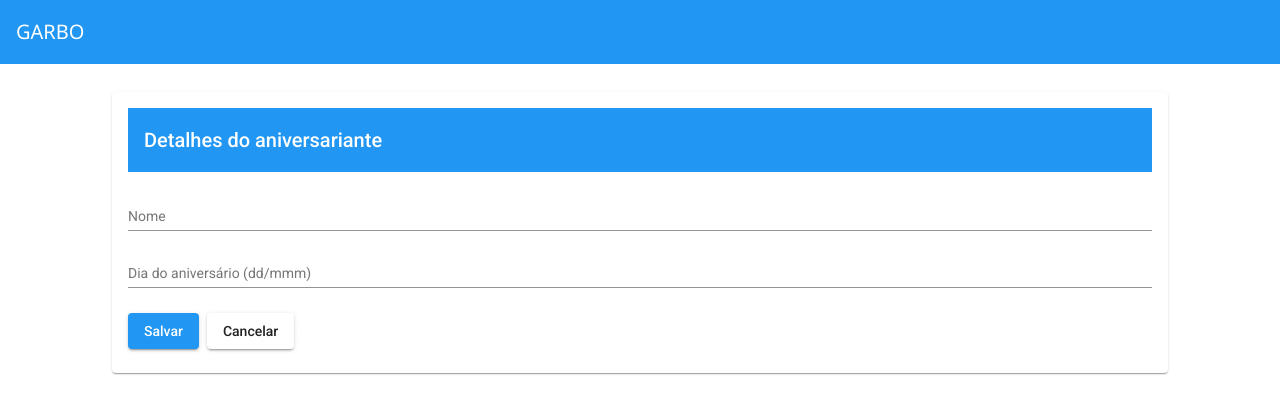
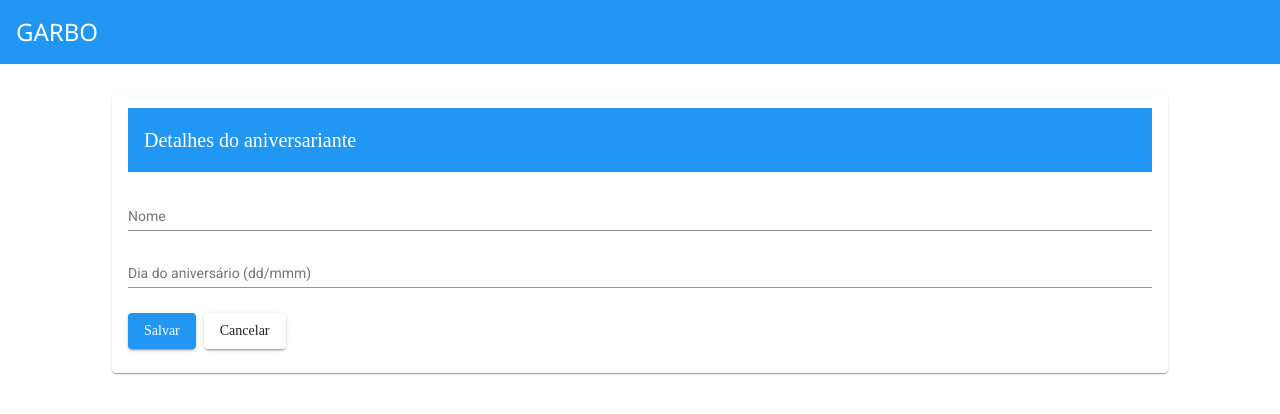
Before and after one commit to pegonsLog/aniversariantes, an Angular app: page /new in a window 1280 px wide. Shown: the top 414 px of the page. Built offline with nearby package versions, Linux system fonts and the light colour scheme.

Commit message:
16/11-trabalho

```diff
--- a/src/app/app.component.html
+++ b/src/app/app.component.html
@@ -1,6 +1,6 @@
 <p>
-  <mat-toolbar color="primary">
-    <span style="font-family: 'Segoe UI', Tahoma, Geneva, Verdana, sans-serif"
+  <mat-toolbar color="primary" class="title-size">
+    <span style="font-family: 'Montserrat', Segoe UI, Tahoma, Geneva, Verdana, sans-serif"
       >GARBO</span
     >
   </mat-toolbar>
--- a/src/app/app.component.scss
+++ b/src/app/app.component.scss
@@ -0,0 +1,3 @@
+.title-size{
+  font-size: x-large;
+}
--- a/src/app/birthday/birthdays.service.ts
+++ b/src/app/birthday/birthdays.service.ts
@@ -23,6 +23,7 @@ export class BirthdaysService {
   }
 
   delete(id: number){
-    return this.http.delete<Birthday>(this.API + 'birthdays').pipe(first());
+    const url = this.API + '/birthdays/' + {id};
+    return this.http.delete<Birthday>(url).pipe(first());
   }
 }
--- a/src/app/birthday/components/birthday-form/form.component.html
+++ b/src/app/birthday/components/birthday-form/form.component.html
@@ -15,8 +15,8 @@
       </mat-form-field>
 
       <mat-card-actions>
-        <button mat-raised-button color="primary" (click)="onSubmit()">Salvar</button>
-        <button mat-raised-button (click)="onCancel()">Cancelar</button>
+        <button mat-raised-button class="montserrat" color="primary" (click)="onSubmit()">Salvar</button>
+        <button mat-raised-button class="montserrat" (click)="onCancel()">Cancelar</button>
       </mat-card-actions>
     </form>
   </mat-card-content>
--- a/src/app/birthday/components/birthday-form/form.component.scss
+++ b/src/app/birthday/components/birthday-form/form.component.scss
@@ -18,4 +18,9 @@ mat-card-actions {
 
 mat-toolbar {
   margin-bottom: 1em;
+  font-family: Montserrat;
 }
+
+.montserrat{
+  font-family: Montserrat;
+}
--- a/src/app/birthday/components/birthday-form/form.component.ts
+++ b/src/app/birthday/components/birthday-form/form.component.ts
@@ -12,6 +12,7 @@ import { BirthdaysService } from '../../birthdays.service';
 })
 export class FormComponent {
   form = this.formBuilder.group({
+    id: [],
     name: [''],
     birthday: [''],
   });
@@ -29,8 +30,8 @@ export class FormComponent {
 
   onSubmit() {
     this.birthdaysService.save(this.form.value).subscribe(
-      (result) => this.onSuccess(),
-      (error) => this.onError()
+      () => this.onSuccess(),
+      () => this.onError()
     ),
       this.onClear();
   }
--- a/src/app/birthday/components/birthdays-list/birthdays-list.component.scss
+++ b/src/app/birthday/components/birthdays-list/birthdays-list.component.scss
@@ -16,5 +16,5 @@
 
 .mat-table{
   overflow: auto;
-  max-height: 450px;
+  max-height: 500px;
 }
--- a/src/app/birthday/components/birthdays-list/birthdays-list.component.ts
+++ b/src/app/birthday/components/birthdays-list/birthdays-list.component.ts
@@ -16,4 +16,8 @@ export class BirthdaysListComponent {
   onAdd() {
     this.router.navigate(['new'], { relativeTo: this.activatedRoute });
   }
+
+  onDelete(id: number){
+
+  }
 }
--- a/src/app/birthday/containers/birthdays/list.component.html
+++ b/src/app/birthday/containers/birthdays/list.component.html
@@ -1,6 +1,8 @@
 <mat-card>
   <div class="column-flex mat-elevation-z8">
-    <mat-toolbar color="primary">Aniversariantes</mat-toolbar>
+    <mat-toolbar color="primary" class="montserrat"
+      >Aniversariantes</mat-toolbar
+    >
 
     <app-birthdays-list
       *ngIf="birthdays$ | async as birthdays; else loading"
--- a/src/app/birthday/containers/birthdays/list.component.scss
+++ b/src/app/birthday/containers/birthdays/list.component.scss
@@ -17,3 +17,7 @@ mat-card {
   background: rgba(0, 0, 0, 0.15);
   padding: 30px;
 }
+
+.montserrat{
+  font-family: Montserrat;
+}
--- a/src/app/birthday/containers/birthdays/list.component.ts
+++ b/src/app/birthday/containers/birthdays/list.component.ts
@@ -37,4 +37,8 @@ export class ListComponent {
   onAdd() {
     this.router.navigate(['new'], { relativeTo: this.activatedRoute });
   }
+
+  onDelete(id: number) {
+    this.birthdaysService.delete(id).subscribe()
+  }
 }
--- a/src/styles.scss
+++ b/src/styles.scss
@@ -19,4 +19,4 @@ $my-theme: mat.define-light-theme((
 @include mat.all-component-themes($my-theme);
 
 html, body { height: 100%; }
-body { margin: 0; font-family: Roboto, "Helvetica Neue", sans-serif; }
+body { margin: 0; font-family: "Montserrat", "Roboto", "Helvetica Neue", sans-serif; }
```
